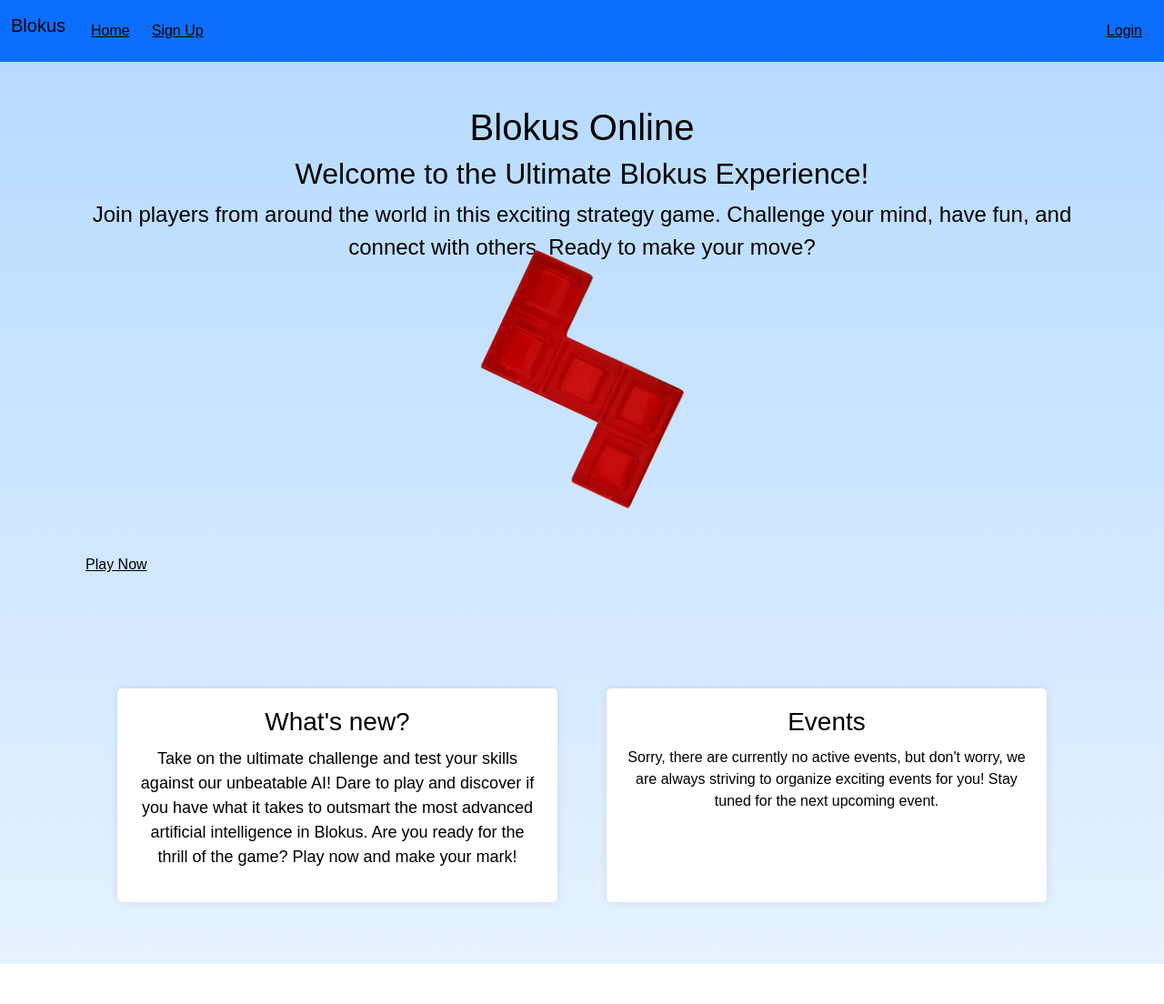
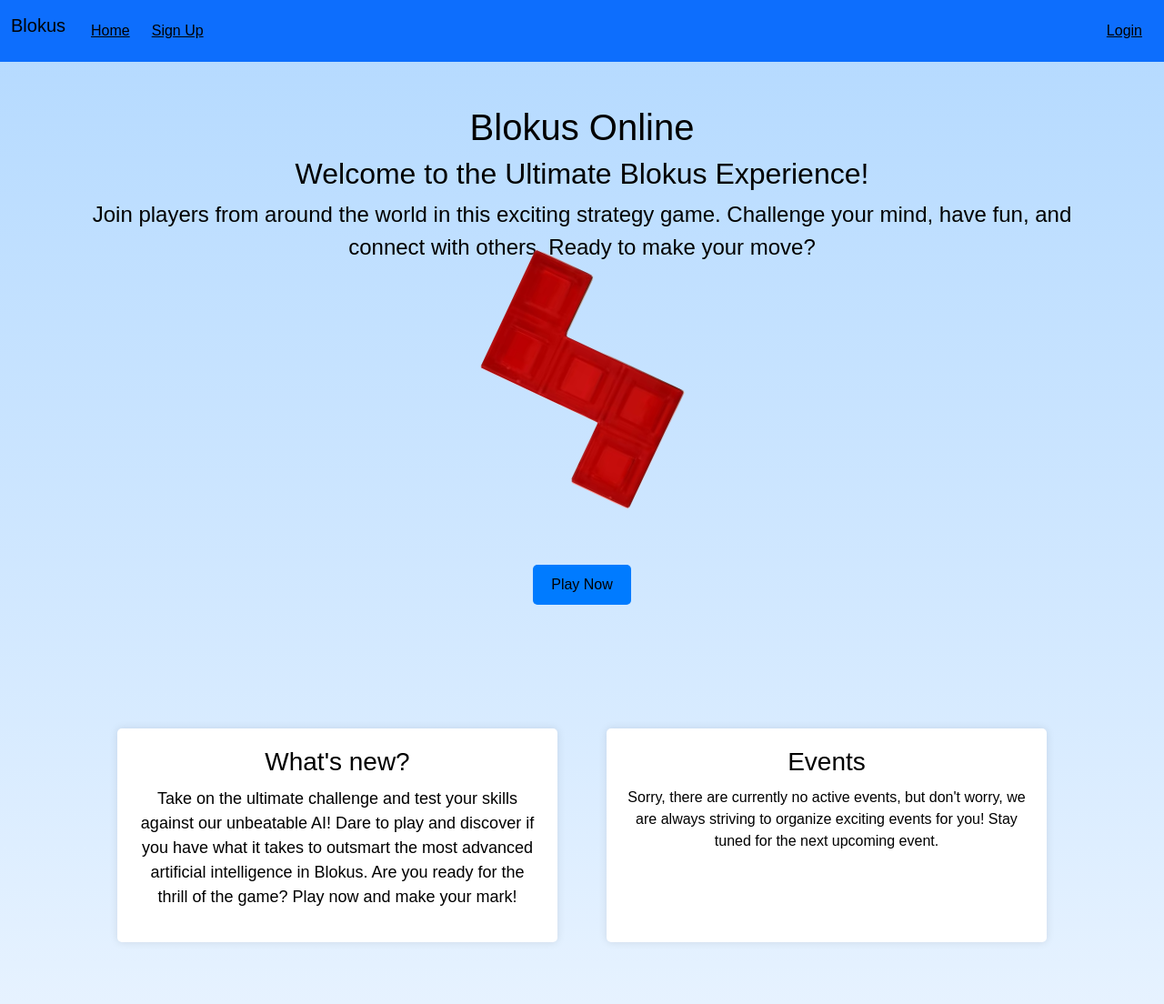
Before and after one commit to Levoo777/AdvancedSoftwareEngineering, a Flask app: page / in a window 1280 px wide. Shown: the whole page at 91% size. Before the commit the page ends 1060 px from the top, so only its background shows below. Run offline with Flask 3, Linux system fonts and the light colour scheme; some libraries are stand-ins or nearby versions.

Commit message:
Add Play Now Button
Added for Start page a play now button

```diff
--- a/templates/home.html
+++ b/templates/home.html
@@ -40,7 +40,35 @@
         color: #666;
     }
 
+    .play-now-container {
+        text-align: center;
+        /* Zentriert den Inhalt des Containers */
+        margin: 20px 0;
+        /* Gibt etwas Abstand oben und unten */
+    }
 
+    .play-now-btn {
+        /* Gestaltung Ihres Buttons, z.B. mit einer Klasse von Bootstrap oder Bulma */
+        display: inline-block;
+        /* Damit die Text-Ausrichtung wirkt */
+        padding: 10px 20px;
+        /* Padding für den Button */
+        background-color: #007bff;
+        /* Hintergrundfarbe */
+        color: white;
+        /* Textfarbe */
+        text-decoration: none;
+        /* Entfernt die Unterstreichung des Links */
+        border-radius: 5px;
+        /* Abgerundete Ecken */
+        transition: background-color 0.3s;
+        /* Übergangseffekt für den Hover-Zustand */
+    }
+
+    .play-now-btn:hover {
+        background-color: #0056b3;
+        /* Dunklere Hintergrundfarbe beim Hover */
+    }
 
     @keyframes rotate {
         from {
@@ -71,9 +99,9 @@
     <img src="/static/blo.png" class="rotate">
     <br><br>
     <br><br>
-        <a href="{{ url_for('lobby.room') }}" class="navbar-item">
-            Play Now
-        </a>
+    <div class="play-now-container">
+        <a href="{{ url_for('lobby.room') }}" class="play-now-btn">Play Now</a>
+    </div>
     <br><br>
     <br><br>
     <div class="content-container">
```
Lines whose indentation alone changed are shown as unchanged.
